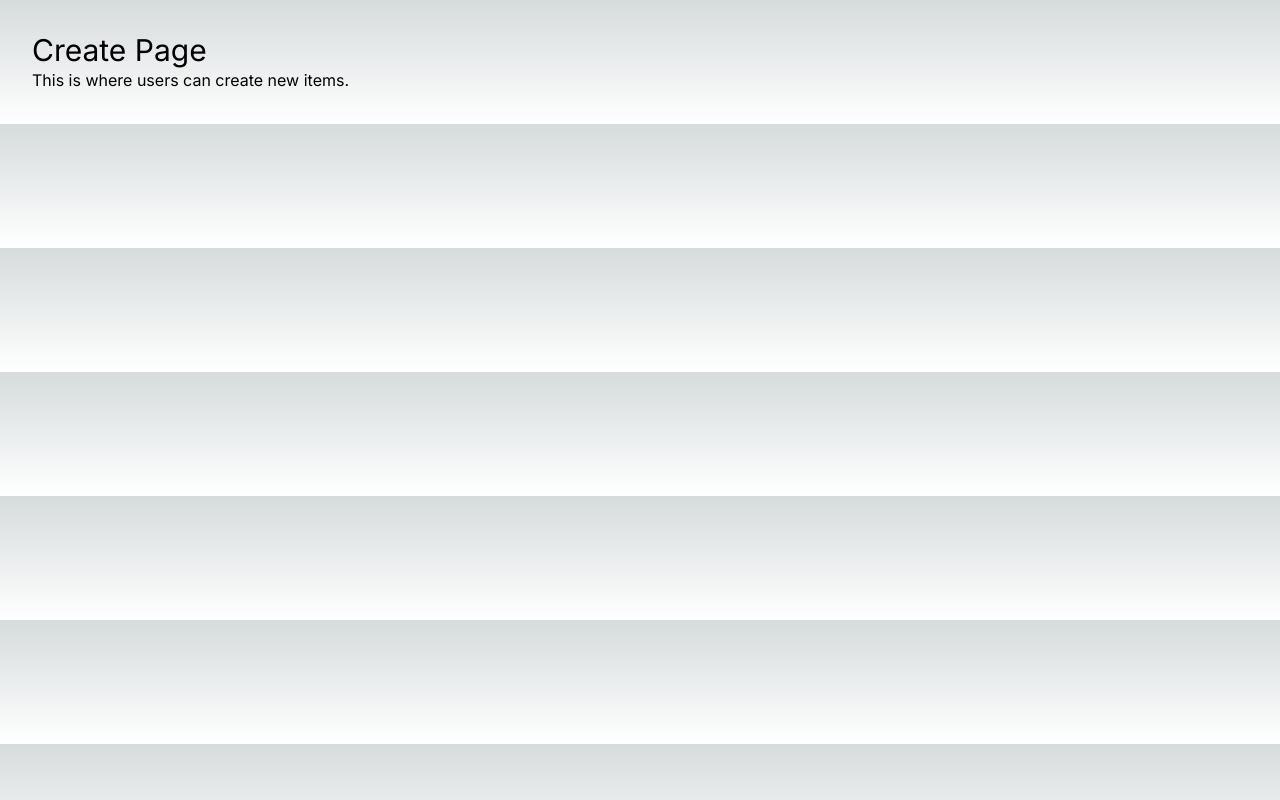
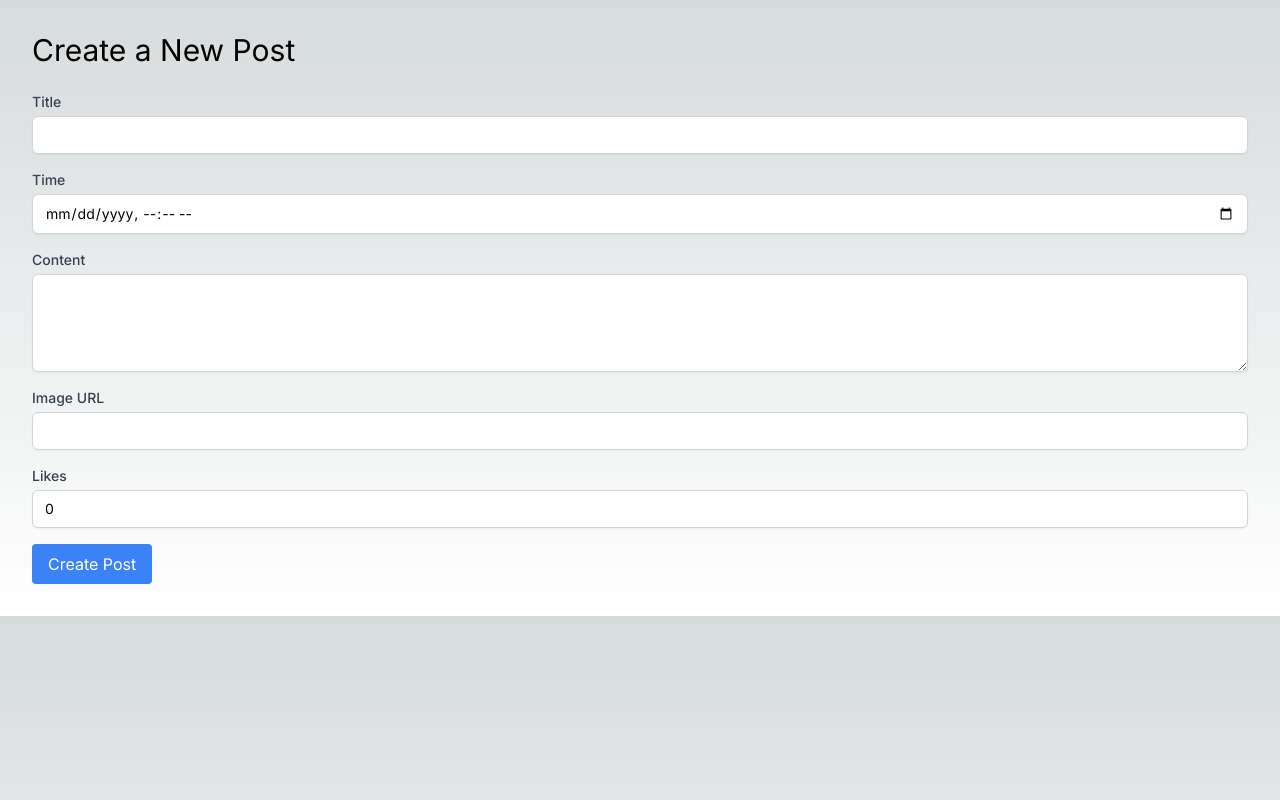
Before and after one commit to monnaliya/Web3-SocialDAppPlatform-2024, a Next.js app in the folder frontend/: page /create in a window 1280 px wide. Built offline with nearby package versions, Linux system fonts and the light colour scheme.

Commit message:
Implemented form for creating a new post with title, time, content, image, and likes fields

```diff
--- a/frontend/app/create/page.tsx
+++ b/frontend/app/create/page.tsx
@@ -1,8 +1,93 @@
+"use client";
+
+import { useState } from 'react';
+
 export default function CreatePage() {
-    return (
-      <div className="p-8">
-        <h1 className="text-3xl">Create Page</h1>
-        <p>This is where users can create new items.</p>
-      </div>
-    );
+  const [title, setTitle] = useState('');
+  const [time, setTime] = useState('');
+  const [content, setContent] = useState('');
+  const [image, setImage] = useState('');
+  const [likes, setLikes] = useState(0);
+
+  const handleSubmit = (e: React.FormEvent) => {
+    e.preventDefault();
+    // Handle the form submission logic here
+    console.log({ title, time, content, image, likes });
+    // Reset form after submission
+    setTitle('');
+    setTime('');
+    setContent('');
+    setImage('');
+    setLikes(0);
+  };
+
+  return (
+    <div className="p-8">
+      <h1 className="text-3xl mb-6">Create a New Post</h1>
+      <form onSubmit={handleSubmit} className="space-y-4">
+        <div>
+          <label className="block text-sm font-medium text-gray-700">Title</label>
+          <input
+            type="text"
+            value={title}
+            onChange={(e) => setTitle(e.target.value)}
+            className="mt-1 block w-full px-3 py-2 border border-gray-300 rounded-md shadow-sm focus:outline-none focus:ring-indigo-500 focus:border-indigo-500 sm:text-sm"
+            required
+          />
+        </div>
+
+        <div>
+          <label className="block text-sm font-medium text-gray-700">Time</label>
+          <input
+            type="datetime-local"
+            value={time}
+            onChange={(e) => setTime(e.target.value)}
+            className="mt-1 block w-full px-3 py-2 border border-gray-300 rounded-md shadow-sm focus:outline-none focus:ring-indigo-500 focus:border-indigo-500 sm:text-sm"
+            required
+          />
+        </div>
+
+        <div>
+          <label className="block text-sm font-medium text-gray-700">Content</label>
+          <textarea
+            value={content}
+            onChange={(e) => setContent(e.target.value)}
+            className="mt-1 block w-full px-3 py-2 border border-gray-300 rounded-md shadow-sm focus:outline-none focus:ring-indigo-500 focus:border-indigo-500 sm:text-sm"
+            rows={4}
+            required
+          />
+        </div>
+
+        <div>
+          <label className="block text-sm font-medium text-gray-700">Image URL</label>
+          <input
+            type="text"
+            value={image}
+            onChange={(e) => setImage(e.target.value)}
+            className="mt-1 block w-full px-3 py-2 border border-gray-300 rounded-md shadow-sm focus:outline-none focus:ring-indigo-500 focus:border-indigo-500 sm:text-sm"
+          />
+        </div>
+
+        <div>
+          <label className="block text-sm font-medium text-gray-700">Likes</label>
+          <input
+            type="number"
+            value={likes}
+            onChange={(e) => setLikes(Number(e.target.value))}
+            className="mt-1 block w-full px-3 py-2 border border-gray-300 rounded-md shadow-sm focus:outline-none focus:ring-indigo-500 focus:border-indigo-500 sm:text-sm"
+            min="0"
+          />
+        </div>
+
+        <div>
+          <button
+            type="submit"
+            className="bg-blue-500 text-white py-2 px-4 rounded hover:bg-blue-400"
+          >
+            Create Post
+          </button>
+        </div>
+      </form>
+    </div>
+  );
 }
```
